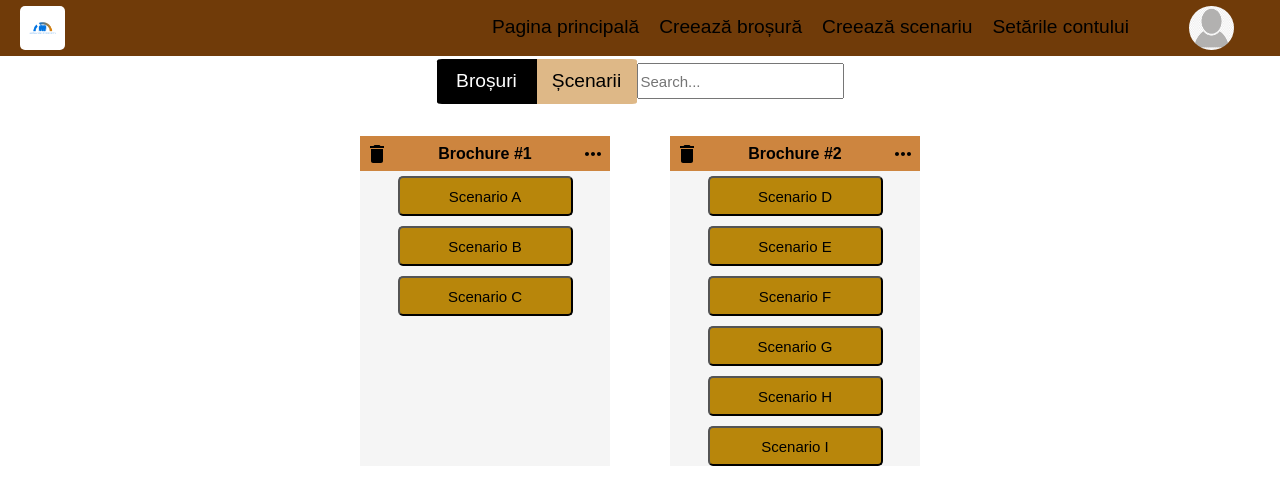
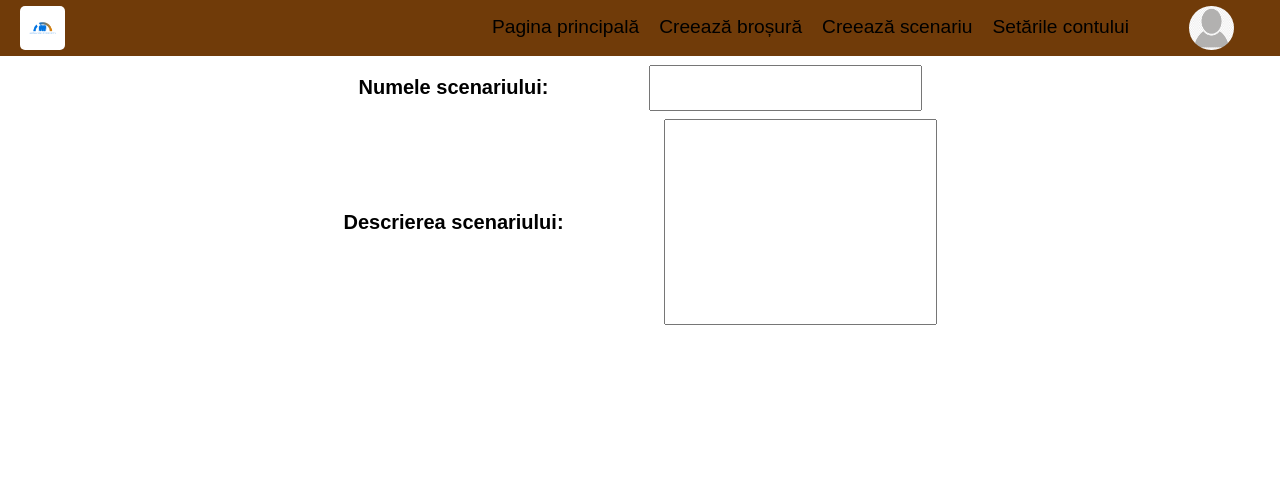
Before and after one commit to LeancaBogdan/ManagingConflicts, a React (Create React App) app in the folder managing_conflicts/: page / in a window 1280 px wide. Shown: the top 504 px of the page. Built offline with nearby package versions, Linux system fonts and the light colour scheme.

Commit message:
start CreateScenario component

```diff
--- a/managing_conflicts/src/App.js
+++ b/managing_conflicts/src/App.js
@@ -2,11 +2,13 @@ import React from 'react';
 
 import Layout from './hoc/Layout/Layout';
 import MainBody from './containers/MainBody/MainBody';
+import CreateScenario from './containers/CreateScenario/CreateScenario';
 
 function App() {
   return (
     <Layout>
-      <MainBody />
+      {/* <MainBody /> */}
+      <CreateScenario />
     </Layout>
   );
 }
--- /dev/null
+++ b/managing_conflicts/src/components/Scenario/Scenario.js
@@ -0,0 +1,20 @@
+import React from 'react';
+
+import classes from './Scenario.module.css';
+
+const scenario = (props) => {
+  return (
+    <div className={classes.Scenario}>
+      <div className={classes.Title}>
+        <p className={classes.Text}>Numele scenariului:</p>
+        <input></input>
+      </div>
+      <div className={classes.Description}>
+        <p className={classes.Text}>Descrierea scenariului:</p>
+        <input></input>
+      </div>
+    </div>
+  );
+}
+
+export default scenario;
--- /dev/null
+++ b/managing_conflicts/src/components/Scenario/Scenario.module.css
@@ -0,0 +1,28 @@
+.Scenario {
+  height: 100%;
+  width: 100%;
+  overflow: scroll;
+}
+
+.Title, .Description{
+  height: auto;
+  display: flex;
+  flex-direction: row;
+  align-items: center;
+  justify-content: center;
+}
+
+.Text {
+  font-weight: bold;
+  font-size: 20px;
+}
+
+input {
+  font-size: 20px;
+  margin-left: 100px;
+  height: 40px;
+}
+
+.Description input {
+  height: 200px;
+}
--- /dev/null
+++ b/managing_conflicts/src/containers/CreateScenario/CreateScenario.js
@@ -0,0 +1,22 @@
+import React, { Component } from 'react';
+
+import Auxiliary from '../../hoc/Auxiliary/Auxiliary';
+import Toolbar from '../../components/Toolbar/Toolbar';
+import Scenario from '../../components/Scenario/Scenario';
+
+class CreateScenario extends Component {
+  state = {
+
+  }
+
+  render() {
+    return (
+      <Auxiliary>
+        <Toolbar />
+        <Scenario />
+      </Auxiliary>
+    );
+  }
+}
+
+export default CreateScenario;
```
